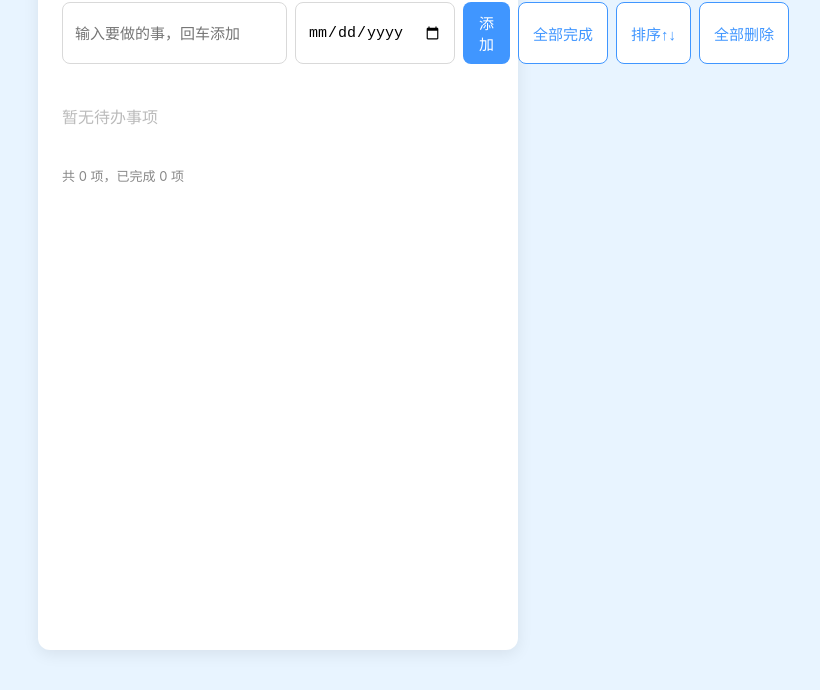
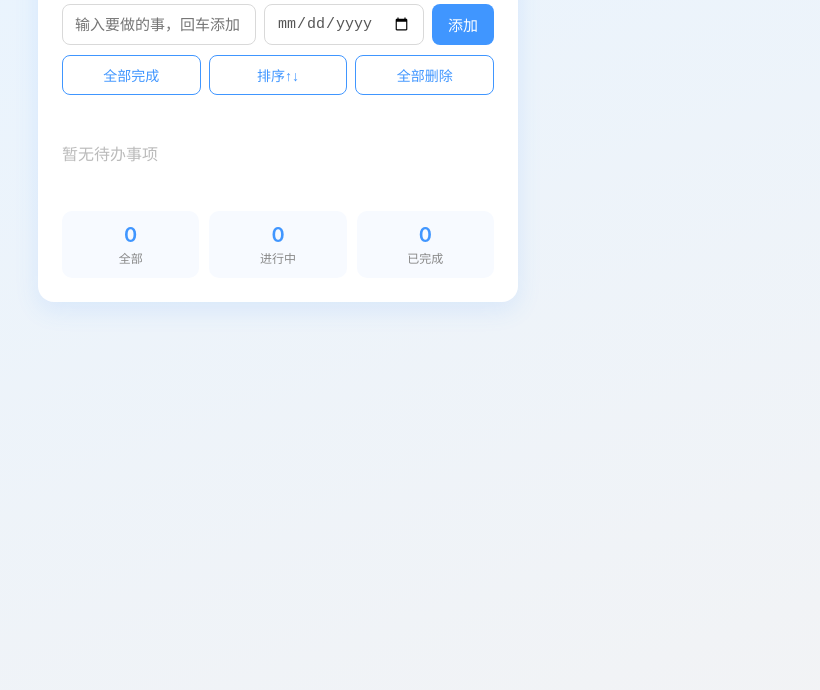
Before and after one commit to YearSecond/test, a plain HTML site: page index.html in a window 1280 px wide. Shown: the part 110-800 px from the top of the page, without its empty margins (362-1182 px from the left). Drawn offline with Linux system fonts and the light colour scheme.

Commit message:
统计功能

```diff
--- a/index.html
+++ b/index.html
@@ -8,7 +8,7 @@
     * { box-sizing: border-box; margin: 0; padding: 0; }
     body {
       font-family: -apple-system, "PingFang SC", "Microsoft YaHei", sans-serif;
-      background: #e8f4ff;
+      background: linear-gradient(160deg, #e8f4ff 0%, #f2f3f5 100%);
       min-height: 100vh;
       display: flex;
       justify-content: center;
@@ -18,21 +18,41 @@
       width: 100%;
       max-width: 480px;
       background: #fff;
-      border-radius: 12px;
-      box-shadow: 0 4px 16px rgba(0,0,0,.08);
+      border-radius: 16px;
+      box-shadow: 0 8px 24px rgba(64, 150, 255, .12);
       padding: 24px;
+      align-self: flex-start;
     }
-    h1 { font-size: 22px; margin-bottom: 16px; }
-    .input-row { display: flex; gap: 8px; }
+    h1 {
+      font-size: 22px;
+      margin-bottom: 18px;
+      color: #1f2d3d;
+    }
+    .input-row {
+      display: flex;
+      flex-wrap: wrap;
+      gap: 8px;
+    }
     #input {
       flex: 1;
+      min-width: 140px;
       padding: 10px 12px;
       border: 1px solid #d9d9d9;
       border-radius: 8px;
       font-size: 15px;
       outline: none;
+      transition: border-color .2s;
     }
     #input:focus { border-color: #4096ff; }
+    #date {
+      padding: 10px 12px;
+      border: 1px solid #d9d9d9;
+      border-radius: 8px;
+      font-size: 15px;
+      outline: none;
+      color: #555;
+      background: #fff;
+    }
     button.add {
       padding: 10px 16px;
       border: none;
@@ -41,30 +61,43 @@
       color: #fff;
       font-size: 15px;
       cursor: pointer;
+      transition: background .2s;
     }
     button.add:hover { background: #1677ff; }
+    .btn-row { display: flex; flex-wrap: wrap; gap: 8px; margin-top: 10px; }
     button.op {
-      padding: 10px 14px;
+      flex: 1;
+      min-width: 90px;
+      padding: 9px 12px;
       border: 1px solid #4096ff;
       border-radius: 8px;
       background: #fff;
       color: #4096ff;
-      font-size: 15px;
+      font-size: 14px;
       cursor: pointer;
-      white-space: nowrap;
+      transition: background .2s;
     }
     button.op:hover { background: #e6f4ff; }
-    ul { list-style: none; margin-top: 16px; }
+
+    ul { list-style: none; margin-top: 18px; }
     li {
       display: flex;
       align-items: center;
       gap: 10px;
-      padding: 12px 0;
+      padding: 13px 4px;
       border-bottom: 1px solid #f0f0f0;
     }
     li:last-child { border-bottom: none; }
     li input[type="checkbox"] { width: 18px; height: 18px; cursor: pointer; }
-    li .text { flex: 1; font-size: 15px; word-break: break-all; }
+    li .text { flex: 1; font-size: 15px; word-break: break-all; color: #1f2d3d; }
+    li .date {
+      font-size: 12px;
+      color: #888;
+      white-space: nowrap;
+      background: #f2f6fc;
+      border-radius: 6px;
+      padding: 3px 8px;
+    }
     li.done .text { text-decoration: line-through; color: #999; }
     button.del {
       border: none;
@@ -75,21 +108,23 @@
       padding: 4px 8px;
       border-radius: 6px;
     }
-    #date {
-  padding: 10px 12px;
-  border: 1px solid #d9d9d9;
-  border-radius: 8px;
-  font-size: 15px;
-  outline: none;
+    button.del:hover { background: #fff1f0; }
+
+    .stats {
+      display: flex;
+      gap: 10px;
+      margin-top: 18px;
     }
-li .date {
-  font-size: 13px;
-  color: #888;
-  white-space: nowrap;
+    .stat {
+      flex: 1;
+      text-align: center;
+      background: #f7faff;
+      border-radius: 10px;
+      padding: 12px 0;
     }
-    button.del:hover { background: #fff1f0; }
-    .footer { margin-top: 14px; font-size: 13px; color: #888; }
-    .empty { text-align: center; color: #bbb; padding: 24px 0; }
+    .stat .num { font-size: 20px; font-weight: 600; color: #4096ff; }
+    .stat .label { font-size: 12px; color: #888; margin-top: 2px; }
+    .empty { text-align: center; color: #bbb; padding: 28px 0; }
   </style>
 </head>
 <body>
@@ -99,12 +134,16 @@ li .date {
       <input id="input" type="text" placeholder="输入要做的事，回车添加">
       <input id="date" type="date">
       <button class="add" onclick="addTodo()">添加</button>
+    </div>
+    <div class="btn-row">
       <button class="op" onclick="allComplete()">全部完成</button>
       <button class="op" onclick="toggleSort()">排序↑↓</button>
       <button class="op" onclick="clearAll()">全部删除</button>
     </div>
+
     <ul id="list"></ul>
-    <div class="footer" id="footer"></div>
+
+    <div class="stats" id="stats"></div>
   </div>
 
   <script>
@@ -112,8 +151,9 @@ li .date {
     let sortAsc = true;
 
     const input = document.getElementById('input');
+    const dateInput = document.getElementById('date');
     const list = document.getElementById('list');
-    const footer = document.getElementById('footer');
+    const stats = document.getElementById('stats');
 
     input.addEventListener('keydown', e => {
       if (e.key === 'Enter') addTodo();
@@ -125,25 +165,17 @@ li .date {
 
     function addTodo() {
       const text = input.value.trim();
+      const dateVal = dateInput.value;
       if (!text) return;
-      todos.push({ id: Date.now(), text: text, done: false });
+      todos.push({ id: Date.now(), text: text, date: dateVal || '', done: false });
       input.value = '';
+      dateInput.value = '';
       save();
       render();
     }
 
     function toggle(index) {
       todos[index].done = !todos[index].done;
-      save();
-      render();
-    }
-     function addTodo() {
-  const text = input.value.trim();
-  const dateVal = document.getElementById('date').value;
-  if (!text) return;
-  todos.push({ id: Date.now(), text: text, date: dateVal, done: false });
-  input.value = '';
-  document.getElementById('date').value = '';
       save();
       render();
     }
@@ -200,7 +232,7 @@ function clearAll() {
 
           const dateSpan = document.createElement('span');
           dateSpan.className = 'date';
-	  dateSpan.textContent = t.date || '';
+          dateSpan.textContent = t.date ? t.date : '';
 
           const btn = document.createElement('button');
           btn.className = 'del';
@@ -209,13 +241,19 @@ function clearAll() {
 
           li.appendChild(cb);
           li.appendChild(span);
+          li.appendChild(dateSpan);
           li.appendChild(btn);
           list.appendChild(li);
-  	  li.appendChild(dateSpan);
         });
       }
+
+      const total = todos.length;
       const doneCount = todos.filter(t => t.done).length;
-      footer.textContent = '共 ' + todos.length + ' 项，已完成 ' + doneCount + ' 项';
+      const activeCount = total - doneCount;
+      stats.innerHTML =
+        '<div class="stat"><div class="num">' + total + '</div><div class="label">全部</div></div>' +
+        '<div class="stat"><div class="num">' + activeCount + '</div><div class="label">进行中</div></div>' +
+        '<div class="stat"><div class="num">' + doneCount + '</div><div class="label">已完成</div></div>';
     }
 
     render();
```
Lines whose indentation alone changed are shown as unchanged.
